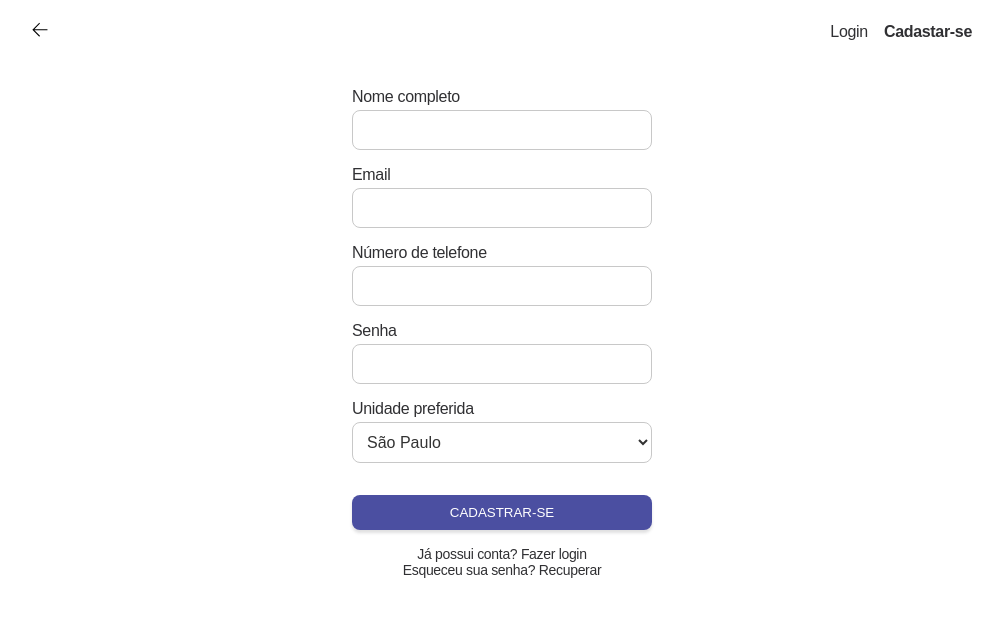
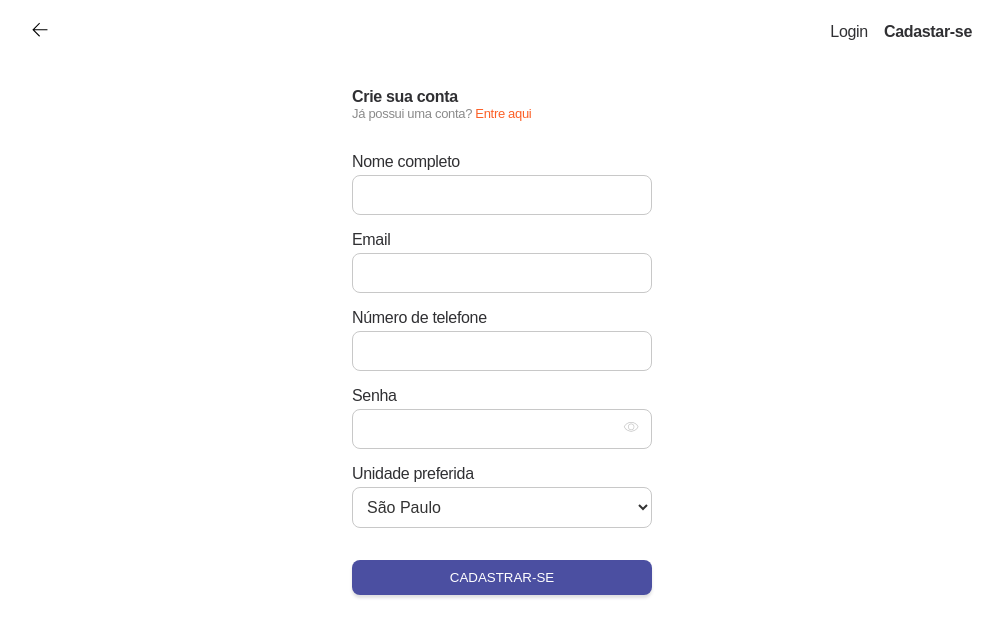
Before and after one commit to Raymw1/hybrid, a website: page src/app/views/signup.html in a window 1280 px wide. Shown: the whole page, without its empty margins (138-1141 px from the left). Drawn offline with nearby package versions, Linux system fonts and the light colour scheme; files that its build step writes are made by us from their sources; a web font is replaced by a local one.

Commit message:
feature: hide and show password

```diff
--- /dev/null
+++ b/public/scripts/showPassword.js
@@ -0,0 +1,5 @@
+const input= document.querySelector(".input.password input")
+
+document.querySelector("img.passwordButton").addEventListener("click", (event)=>{
+    input.type==="password" ? input.type="text" : input.type= "password"
+})
--- /dev/null
+++ b/public/styles/signup.css
@@ -0,0 +1,14 @@
+.container{
+    flex-direction: column;
+    align-items: flex-start;
+}
+
+small{
+    color: #8b8b8b;
+    font-size: 1.3rem;
+    margin-bottom: 3.2rem;
+}
+
+small a{
+    color: var(--primary-color);
+}
--- a/src/app/views/signup.html
+++ b/src/app/views/signup.html
@@ -8,6 +8,7 @@
     <link rel="stylesheet" href="/styles/form.css">
     <link rel="stylesheet" href="/styles/header.css">
     <link rel="stylesheet" href="/styles/modal.css">
+    <link rel="stylesheet" href="/styles/signup.css">
     <link rel="preconnect" href="https://fonts.googleapis.com">
     <link rel="preconnect" href="https://fonts.gstatic.com" crossorigin>
     <link href="//db.onlinewebfonts.com/c/c02d97eb2b2899bdb0d87b182a64333d?family=Metropolis" rel="stylesheet" type="text/css"/>
@@ -17,6 +18,8 @@
   <body>
     {% include 'partials/menu.html' %}
     <main class="content container">
+      <h4>Crie sua conta</h4>
+      <small>Já possui uma conta? <a href="/login">Entre aqui</a></small>
       <form action="/signup" method="POST">
         <div class="input-group">
           <label for="name">Nome completo</label>
@@ -34,7 +37,11 @@
         </div>
         <div class="input-group">
           <label for="password">Senha</label>
-          <input type="password" id="password" name="password" />
+          <div class="input password">
+            <input type="password" id="password" name="password" />
+            <img class="passwordButton" src="/assets/images/password.svg" alt="">
+          </div>
+
         </div>
         <div class="input-group">
           <label for="city">Unidade preferida</label>
@@ -44,10 +51,7 @@
           </select>
         </div>
         <button class="button" onclick="Validate.allFields(event)" type="submit">Cadastrar-se</button>
-        <div class="other-links">
-          <p>Já possui conta? <a href="/login">Fazer login</a></p>
-          <p>Esqueceu sua senha? <a href="#" onclick="Modal.open(event)">Recuperar</a></p>
-        </div>
+
       </form>
     </main>
     <div class="modal-overlay">
@@ -73,5 +77,6 @@
     <script src="/scripts/modal.js"></script>
     <script src="/scripts/validateForm.js"></script>
     <script src="/scripts/mask.js"></script>
+    <script src="/scripts/showPassword.js"></script>
   </body>
 </html>
```
Also changed, not shown: public/assets/images/password.svg (added), 1 other file.
